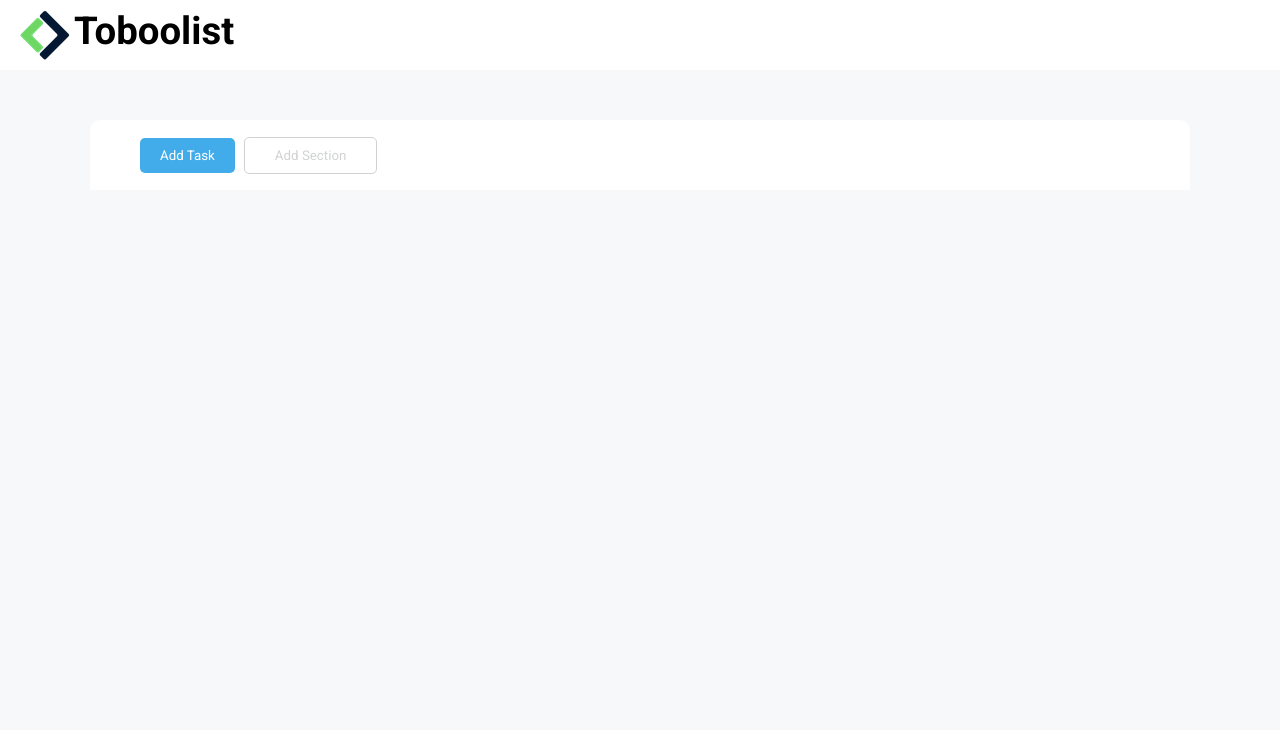
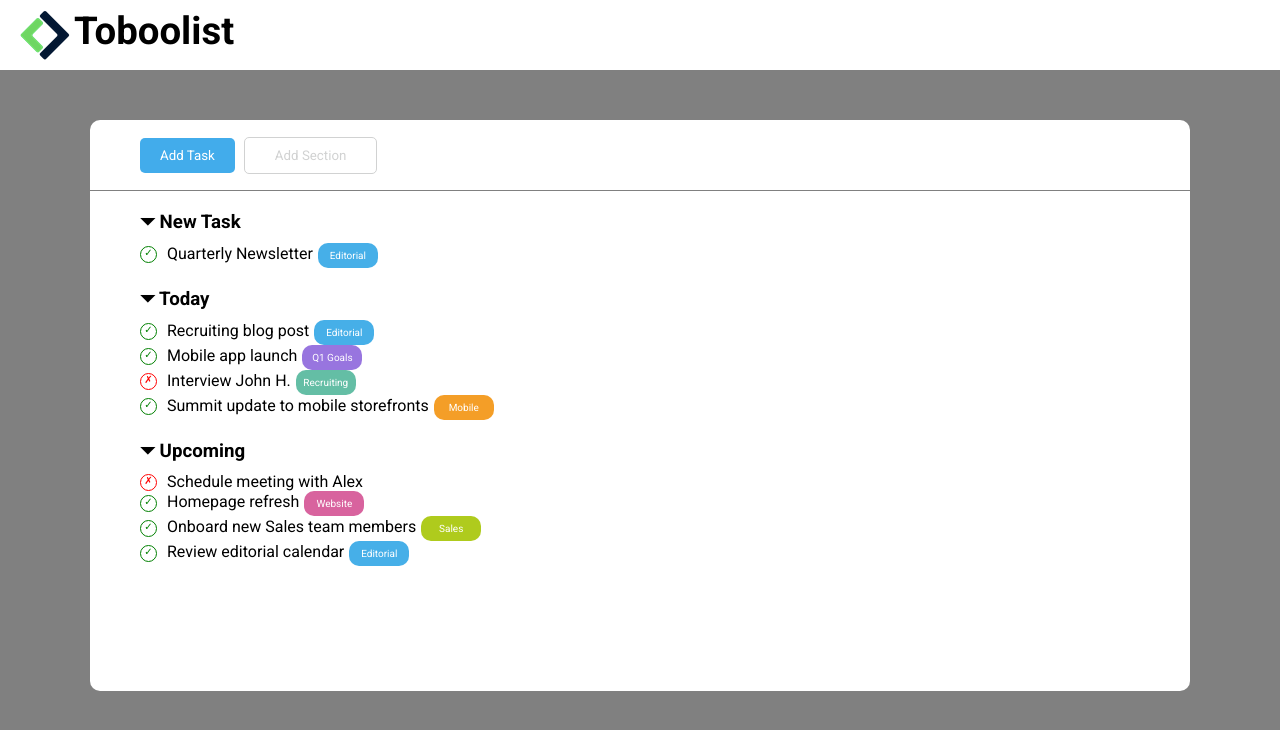
Before and after one commit to Samuele-Finotello/html-css-toboolist, a plain HTML site: page index.html in a window 1280 px wide. Drawn offline with Linux system fonts and the light colour scheme.

Commit message:
add lists

```diff
--- a/assets/css/style.css
+++ b/assets/css/style.css
@@ -7,7 +7,20 @@
 }
 
 body {
-  background-color: rgb(246, 248, 250);
+  background-color: grey;
+}
+
+ul li {
+  list-style: none;
+}
+
+h3 {
+  padding-top: 20px;
+  padding-bottom: 10px;
+}
+
+ul ul li span {
+  margin-bottom: 10px;
 }
 
 /* UTILITIES */
@@ -24,6 +37,114 @@ header span {
   margin: 0 auto;
 }
 
+.circle::before {
+  display: inline-block;
+  height: 15px;
+  width: 15px;
+  vertical-align: middle;
+  text-align: center;
+  margin-right: 10px;
+  border-radius: 50%;
+  background-color: white;
+}
+
+.check::before {
+  content: "\2713";
+  font-size: 10px;
+  border: 1px solid green;
+  color: green;
+}
+
+.cross::before {
+  content: "\2717";
+  font-size: 10px;
+  border: 1px solid red;
+  color: red;
+}
+
+.editorial::after {
+  content: "Editorial";
+  display: inline-block;
+  margin-left: 5px;
+  font-size: 10px;
+  height: 25px;
+  width: 60px;
+  line-height: 25px;
+  text-align: center;
+  border-radius: 10px;
+  background-color: rgb(70, 175, 232);
+  color: white;
+}
+
+.goals::after {
+  content: "Q1 Goals";
+  display: inline-block;
+  margin-left: 5px;
+  font-size: 10px;
+  height: 25px;
+  width: 60px;
+  line-height: 25px;
+  text-align: center;
+  border-radius: 10px;
+  background-color: rgb(152, 117, 223);
+  color: white;
+}
+
+.recruiting::after {
+  content: "Recruiting";
+  display: inline-block;
+  margin-left: 5px;
+  font-size: 10px;
+  height: 25px;
+  width: 60px;
+  line-height: 25px;
+  text-align: center;
+  border-radius: 10px;
+  background-color: rgb(100, 190, 165);
+  color: white;
+}
+
+.mobile::after {
+  content: "Mobile";
+  display: inline-block;
+  margin-left: 5px;
+  font-size: 10px;
+  height: 25px;
+  width: 60px;
+  line-height: 25px;
+  text-align: center;
+  border-radius: 10px;
+  background-color: rgb(244, 158, 39);
+  color: white;
+}
+
+.website::after {
+  content: "Website";
+  display: inline-block;
+  margin-left: 5px;
+  font-size: 10px;
+  height: 25px;
+  width: 60px;
+  line-height: 25px;
+  text-align: center;
+  border-radius: 10px;
+  background-color: rgb(216, 99, 158);
+  color: white;
+}
+
+.sales::after {
+  content: "Sales";
+  display: inline-block;
+  margin-left: 5px;
+  font-size: 10px;
+  height: 25px;
+  width: 60px;
+  line-height: 25px;
+  text-align: center;
+  border-radius: 10px;
+  background-color: rgb(175, 203, 29);
+  color: white;
+}
 
 /* HEADER */
 
@@ -41,7 +162,7 @@ header {
 }
 
 /* MAIN */
-.buttons {
+.testa {
   height: 70px;
   margin-top: 50px;
   line-height: 70px;
@@ -67,3 +188,15 @@ header {
   color: rgb(209, 210, 210);
   border: 1px solid rgb(209, 210, 210);
 }
+
+.coda {
+  height: 500px;
+  margin-top: 1px;
+  border-bottom-left-radius: 10px;
+  border-bottom-right-radius: 10px;
+  background-color: white;
+}
+
+.liste {
+  padding-left: 50px;
+}
--- a/index.html
+++ b/index.html
@@ -23,9 +23,57 @@
 
   <main>
     <div class="container">
-      <div class="buttons">
+      <div class="testa">
         <button class="task"><span>Add Task</span></button>
         <button class="section"><span>Add Section</span></button>
+      </div>
+      <div class="coda">
+        <div class="liste">
+          <ul>
+            <li>
+              <h3>⏷ New Task</h3>
+              <ul>
+                <li>
+                  <span class="circle check editorial">Quarterly Newsletter</span>
+                </li>
+              </ul>
+            </li>
+            <li>
+              <h3>⏷ Today</h3>
+              <ul>
+                <li>
+                  <span class="circle check editorial">Recruiting blog post</span>
+                </li>
+                <li>
+                  <span class="circle check goals">Mobile app launch</span>
+                </li>
+                <li>
+                  <span class="circle cross recruiting">Interview John H.</span>
+                </li>
+                <li>
+                  <span class="circle check mobile">Summit update to mobile storefronts</span>
+                </li>
+              </ul>
+            </li>
+            <li>
+              <h3>⏷ Upcoming</h3>
+              <ul>
+                <li>
+                  <span class="circle cross">Schedule meeting with Alex</span>
+                </li>
+                <li>
+                  <span class="circle check website">Homepage refresh</span>
+                </li>
+                <li>
+                  <span class="circle check sales">Onboard new Sales team members</span>
+                </li>
+                <li>
+                  <span class="circle check editorial">Review editorial calendar</span>
+                </li>
+              </ul>
+            </li>
+          </ul>
+        </div>
       </div>
     </div>
 
```
